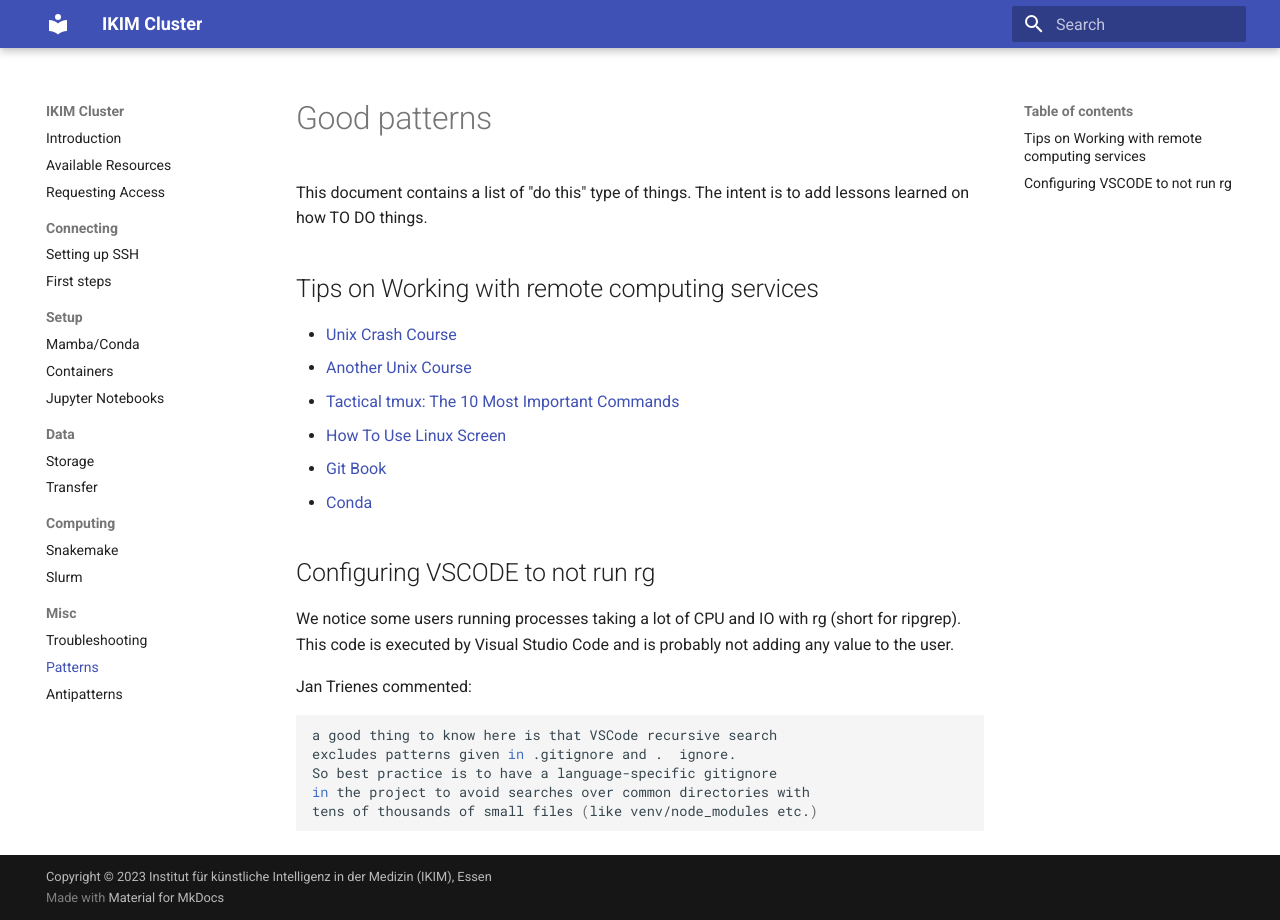
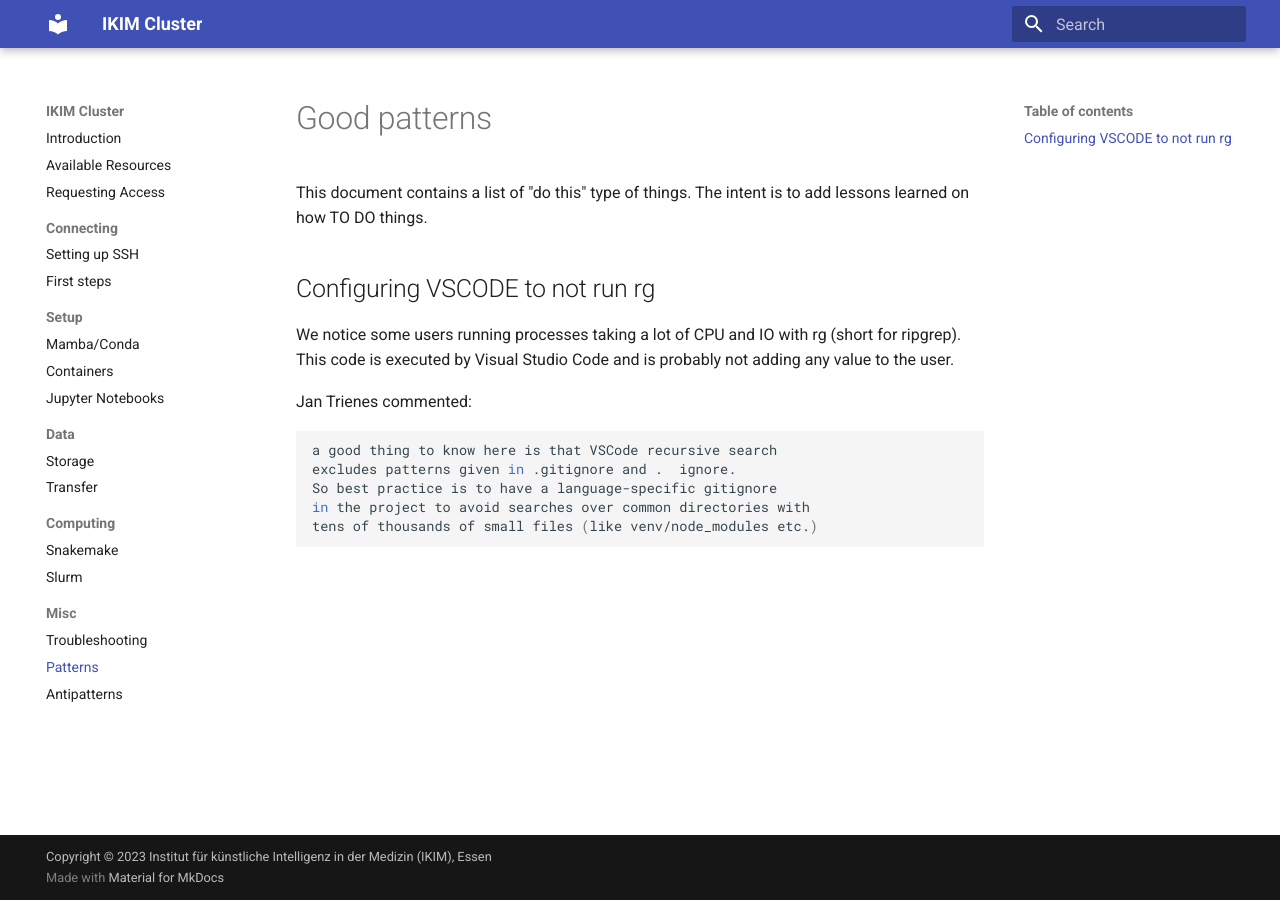
Before and after one commit to IKIM-Essen/ClusterDocs, an MkDocs documentation site: the page built from docs/patterns.md, in a window 1280 px wide. Built offline with MkDocs 1.6.1 and Material for MkDocs 9.7.7, drawn with Linux system fonts in a browser that asks for light colours.

Commit message:
Remove a duplicated section.

```diff
--- a/docs/patterns.md
+++ b/docs/patterns.md
@@ -1,15 +1,6 @@
 # Good patterns
 
 This document contains a list of "do this" type of things. The intent is to add lessons learned on how TO DO things.
-
-## Tips on Working with remote computing services
-
-- [Unix Crash Course](https://tildesites.bowdoin.edu/~sbarker/unix/)
-- [Another Unix Course](https://www.csoft.net/docs/course.html)
-- [Tactical tmux: The 10 Most Important Commands](https://danielmiessler.com/study/tmux/)
-- [How To Use Linux Screen](https://linuxize.com/post/how-to-use-linux-screen/)
-- [Git Book](https://git-scm.com/book/en/v2)
-- [Conda](https://conda.io/projects/conda/en/latest/user-guide/getting-started.html#managing-conda)
 
 ## Configuring VSCODE to not run rg
 
```
